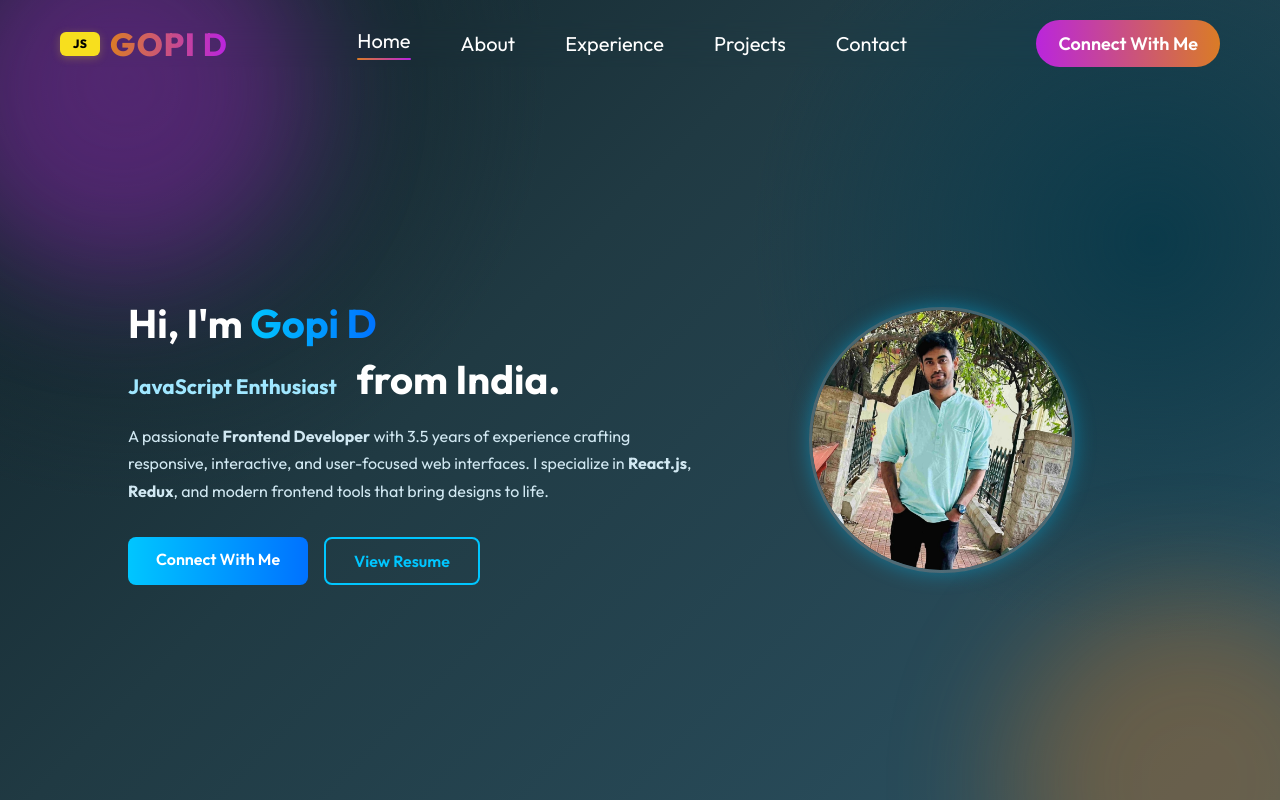
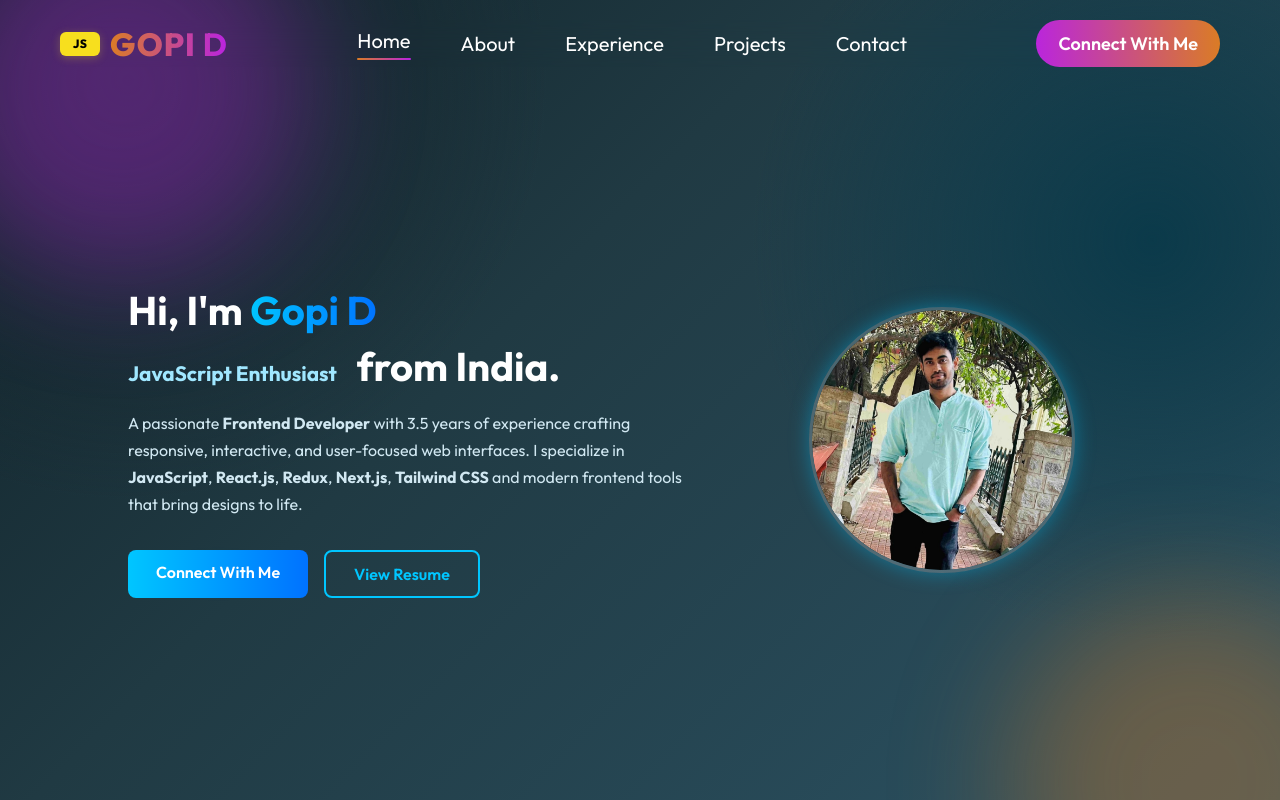
Before and after one commit to Gopi2923/portfolio-react, a React (Vite) app: page / in a window 1280 px wide. Shown: the top 800 px of the page. Built offline with nearby package versions, Linux system fonts and the light colour scheme.

Commit message:
profile update.

```diff
--- a/src/Components/Hero/Hero.jsx
+++ b/src/Components/Hero/Hero.jsx
@@ -76,7 +76,7 @@ const Hero = () => {
           <p className="hero-description reveal delay-1">
             A passionate <strong>Frontend Developer</strong> with 3.5 years of experience
             crafting responsive, interactive, and user-focused web interfaces.
-            I specialize in <strong>React.js</strong>, <strong>Redux</strong>, and
+            I specialize in <strong>JavaScript</strong>, <strong>React.js</strong>, <strong>Redux</strong>, <strong>Next.js</strong>, <strong>Tailwind CSS</strong> and
             modern frontend tools that bring designs to life.
           </p>
 
```
